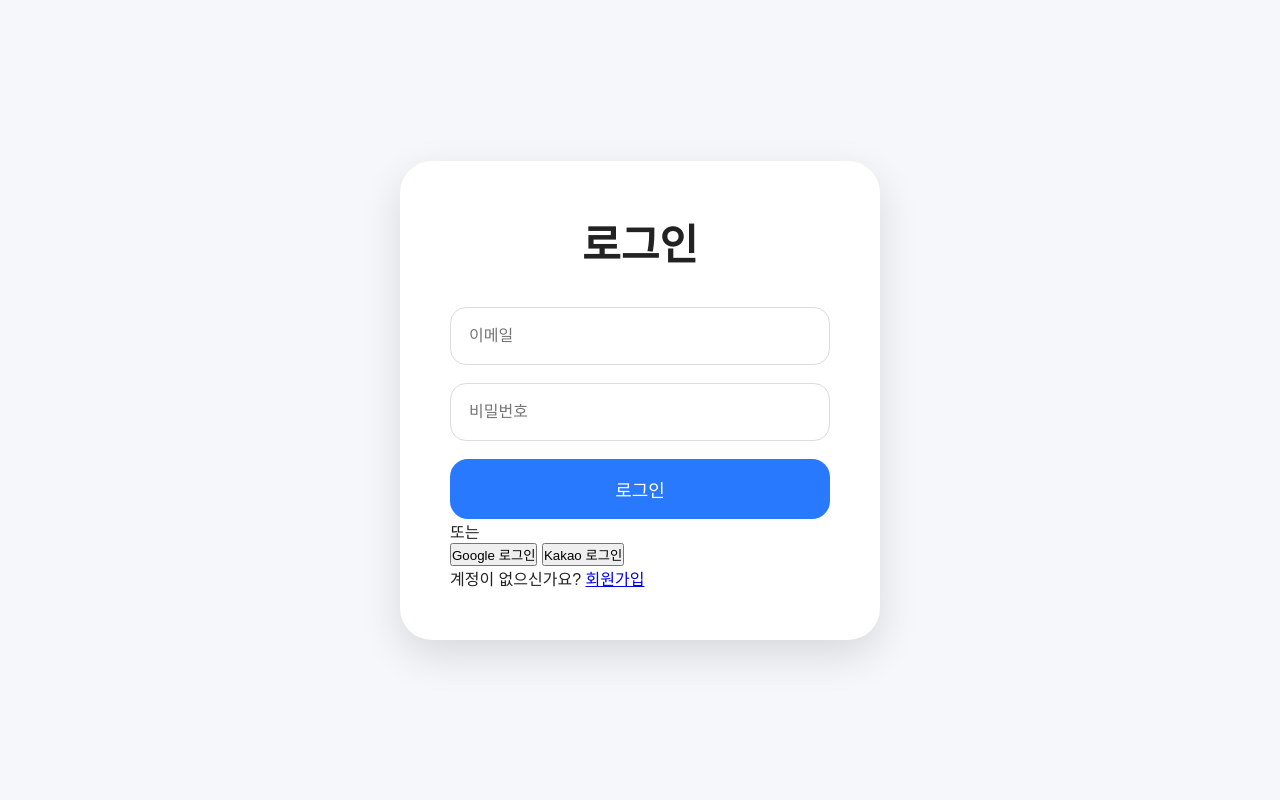
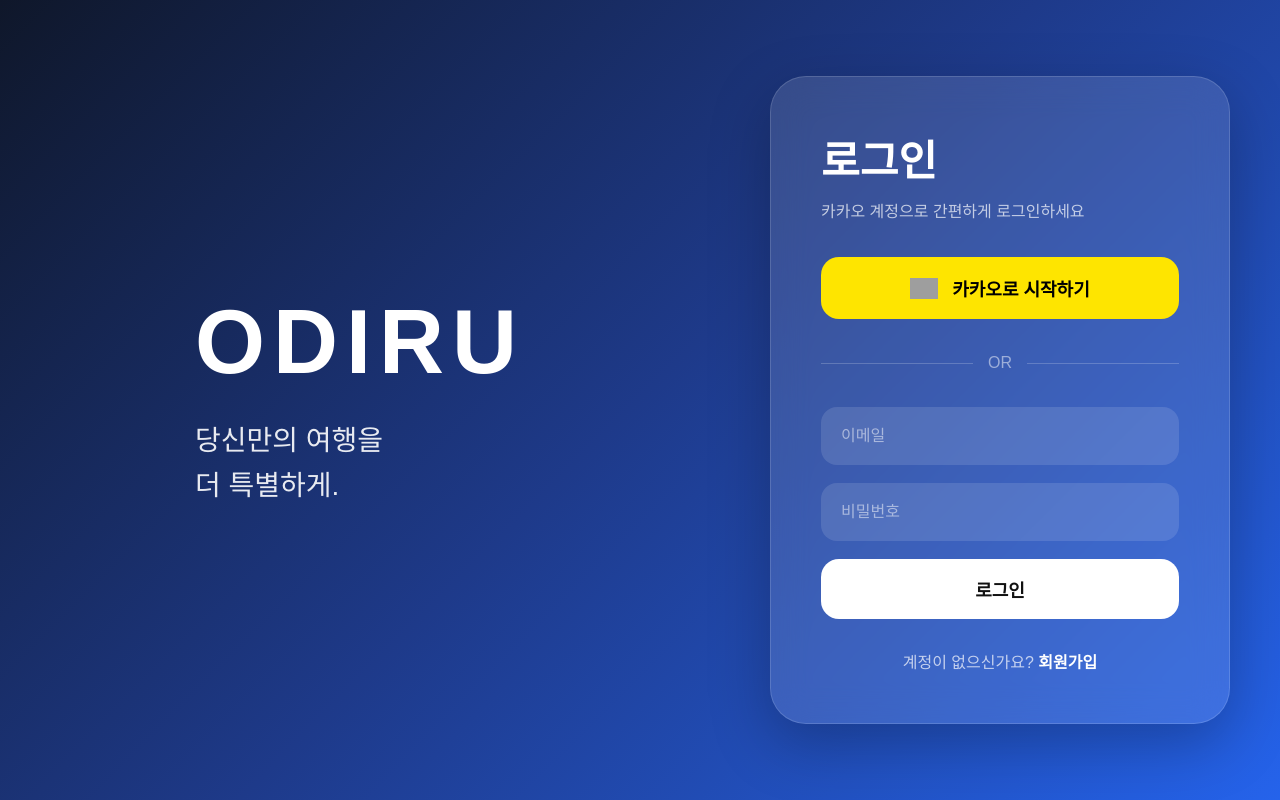
Before and after one commit to p71821557-ctrl/odiru, a website: page public/pages/login/login.html in a window 1280 px wide. Drawn offline with Linux system fonts and the light colour scheme; grey boxes are pictures that could not be loaded.

Commit message:
first upload

```diff
--- a/public/pages/login/css/style.css
+++ b/public/pages/login/css/style.css
@@ -7,45 +7,169 @@
 }
 
 body {
-  background: #f5f7fb;
   font-family: Pretendard, sans-serif;
-  color: #222;
+  overflow: hidden;
+  background: #0f172a;
 }
 
-/* LOGIN */
+/* 배경 */
+
+.background-overlay {
+  position: fixed;
+  inset: 0;
+
+  background:
+    linear-gradient(
+      135deg,
+      #0f172a,
+      #1e3a8a,
+      #2563eb
+    );
+
+  z-index: -1;
+}
+
+/* 전체 */
 
 .container {
   width: 100%;
   min-height: 100vh;
 
   display: flex;
+}
+
+/* 왼쪽 */
+
+.left-panel {
+  flex: 1;
+
+  display: flex;
   justify-content: center;
   align-items: center;
 
-  padding: 40px;
+  padding: 80px;
+
+  color: white;
+}
+
+.logo-box h1 {
+  font-size: 90px;
+  font-weight: 900;
+
+  margin-bottom: 25px;
+
+  letter-spacing: 8px;
+}
+
+.logo-box p {
+  font-size: 28px;
+  line-height: 1.6;
+
+  opacity: 0.9;
+}
+
+/* 오른쪽 */
+
+.right-panel {
+  width: 560px;
+
+  display: flex;
+  justify-content: center;
+  align-items: center;
+
+  padding: 50px;
 }
 
 .auth-box {
   width: 100%;
-  max-width: 480px;
 
-  background: white;
+  background: rgba(255,255,255,0.12);
 
-  border-radius: 32px;
+  backdrop-filter: blur(18px);
+
+  border:
+    1px solid rgba(255,255,255,0.15);
+
+  border-radius: 36px;
 
   padding: 50px;
 
   box-shadow:
-    0 15px 40px rgba(0,0,0,0.12);
+    0 20px 60px rgba(0,0,0,0.25);
+
+  color: white;
 }
 
-.auth-box h1 {
-  text-align: center;
+.auth-box h2 {
+  font-size: 42px;
+  margin-bottom: 10px;
+}
 
-  font-size: 42px;
+.sub-text {
+  color: rgba(255,255,255,0.7);
 
   margin-bottom: 35px;
 }
+
+/* 카카오 */
+
+.kakao-btn {
+  width: 100%;
+  height: 62px;
+
+  border: none;
+  border-radius: 18px;
+
+  background: #fee500;
+
+  display: flex;
+  justify-content: center;
+  align-items: center;
+  gap: 14px;
+
+  font-size: 18px;
+  font-weight: bold;
+
+  cursor: pointer;
+
+  transition: 0.3s;
+}
+
+.kakao-btn img {
+  width: 28px;
+}
+
+.kakao-btn:hover {
+  transform: translateY(-3px);
+
+  box-shadow:
+    0 15px 25px rgba(254,229,0,0.3);
+}
+
+/* 구분선 */
+
+.divider {
+  margin: 35px 0;
+
+  display: flex;
+  align-items: center;
+  gap: 15px;
+
+  color: rgba(255,255,255,0.5);
+}
+
+.divider::before,
+.divider::after {
+  content: "";
+
+  flex: 1;
+  height: 1px;
+
+  background:
+    rgba(255,255,255,0.2);
+}
+
+/* 폼 */
 
 .auth-form {
   display: flex;
@@ -58,24 +182,32 @@ body {
   width: 100%;
   height: 58px;
 
-  border: 1px solid #ddd;
+  border: none;
   border-radius: 16px;
 
-  padding: 0 18px;
+  background:
+    rgba(255,255,255,0.12);
+
+  color: white;
+
+  padding: 0 20px;
 
   font-size: 16px;
+}
 
-  transition: 0.3s;
+.auth-form input::placeholder {
+  color:
+    rgba(255,255,255,0.5);
 }
 
 .auth-form input:focus {
   outline: none;
 
-  border-color: #2979ff;
+  border:
+    1px solid rgba(255,255,255,0.4);
+}
 
-  box-shadow:
-    0 0 0 4px rgba(41,121,255,0.12);
-}
+/* 메인 버튼 */
 
 .main-btn {
   width: 100%;
@@ -84,9 +216,63 @@ body {
   border: none;
   border-radius: 18px;
 
-  background: #2979ff;
+  background: white;
 
+  color: #111;
+
+  font-size: 18px;
+  font-weight: bold;
+
+  cursor: pointer;
+
+  transition: 0.3s;
+}
+
+.main-btn:hover {
+  transform: translateY(-3px);
+}
+
+/* 하단 */
+
+.move-page {
+  margin-top: 30px;
+
+  text-align: center;
+
+  color:
+    rgba(255,255,255,0.7);
+}
+
+.move-page a {
   color: white;
 
-  font-size: 18px;
+  text-decoration: none;
+
+  font-weight: bold;
 }
+
+/* 반응형 */
+
+@media(max-width:1024px) {
+
+  .left-panel {
+    display: none;
+  }
+
+  .right-panel {
+    width: 100%;
+  }
+
+}
+
+@media(max-width:768px) {
+
+  .auth-box {
+    padding: 35px 25px;
+  }
+
+  .auth-box h2 {
+    font-size: 34px;
+  }
+
+}
--- a/public/pages/login/js/script.js
+++ b/public/pages/login/js/script.js
@@ -1,22 +1,16 @@
-console.log("로그인 페이지 연결 완료");
+console.log("ODIRU LOGIN");
 
-const googleButtons = document.querySelectorAll(".google-btn");
-const kakaoButtons = document.querySelectorAll(".kakao-btn");
+// 카카오 버튼
+const kakaoButtons =
+  document.querySelectorAll(".kakao-btn");
 
-// Google 로그인
-googleButtons.forEach((button) => {
+kakaoButtons.forEach((button) => {
 
-  button.addEventListener("click", () => {
-    alert("Google 로그인 준비중");
+  button.addEventListener("mouseenter", () => {
+
+    button.style.transform =
+      "translateY(-3px)";
+
   });
 
 });
-
-// Kakao 로그인
-kakaoButtons.forEach((button) => {
-
-  button.addEventListener("click", () => {
-    alert("Kakao 로그인 준비중");
-  });
-
-});
--- a/public/pages/login/login.html
+++ b/public/pages/login/login.html
@@ -2,31 +2,73 @@
 <html lang="ko">
 <head>
   <meta charset="UTF-8">
-  <meta name="viewport" content="width=device-width, initial-scale=1.0">
-  <title>로그인</title>
+  <meta
+    name="viewport"
+    content="width=device-width, initial-scale=1.0"
+  >
+
+  <title>Odiru Login</title>
 
   <link rel="stylesheet" href="./css/style.css">
 </head>
+
 <body>
+
+  <!-- 배경 -->
+  <div class="background-overlay"></div>
 
   <div class="container">
 
+    <!-- 왼쪽 -->
+    <div class="left-panel">
+
+      <div class="logo-box">
+        <h1>ODIRU</h1>
+
+        <p>
+          당신만의 여행을<br>
+          더 특별하게.
+        </p>
+      </div>
+
+    </div>
+
+    <!-- 오른쪽 -->
+    <div class="right-panel">
+
       <div class="auth-box">
 
-      <h1>로그인</h1>
+        <h2>로그인</h2>
+
+        <p class="sub-text">
+          카카오 계정으로 간편하게 로그인하세요
+        </p>
+
+        <button
+          class="kakao-btn"
+          onclick="location.href='/auth/kakao'"
+        >
+          <img
+            src="https://cdn-icons-png.flaticon.com/512/4494/4494622.png"
+          >
+
+          카카오로 시작하기
+        </button>
+
+        <div class="divider">
+          <span>OR</span>
+        </div>
 
         <form class="auth-form">
 
           <input
             type="email"
             placeholder="이메일"
-          required
           >
 
           <input
             type="password"
             placeholder="비밀번호"
-          required
           >
 
           <button
@@ -37,28 +79,6 @@
           </button>
 
         </form>
-
-      <div class="divider">
-        <span>또는</span>
-      </div>
-
-      <div class="social-login">
-
-        <button
-          type="button"
-          class="google-btn"
-        >
-          Google 로그인
-        </button>
-
-        <button
-          type="button"
-          class="kakao-btn"
-        >
-          Kakao 로그인
-        </button>
-
-      </div>
 
         <p class="move-page">
           계정이 없으신가요?
@@ -71,6 +91,9 @@
 
     </div>
 
+  </div>
+
   <script src="./js/script.js"></script>
+
 </body>
 </html>
```
Also changed, not shown: public/pages/login/signup.html (+51 -27 lines). Lines whose indentation alone changed are shown as unchanged.
